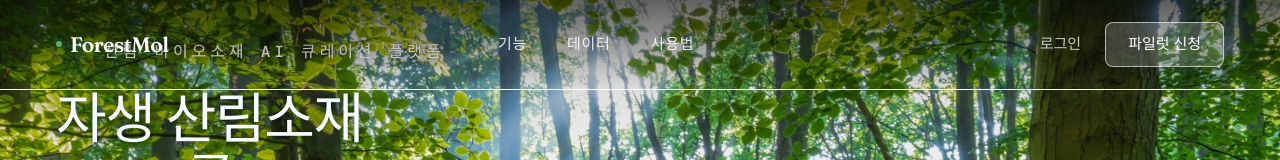
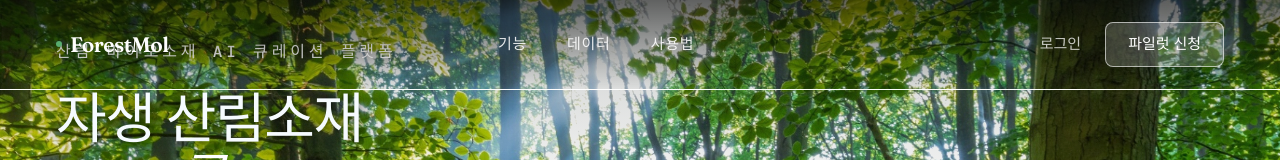
Before and after one commit to duskfjsjdk-web/forestmol, a Next.js app: page / in a window 1280 px wide. Shown: the top 160 px of the page. Built offline with nearby package versions, Linux system fonts and the light colour scheme; no server answers.

Commit message:
style: remove line and left-align eyebrow text

```diff
--- a/src/components/landing/Hero.tsx
+++ b/src/components/landing/Hero.tsx
@@ -91,8 +91,7 @@ export default function Hero() {
         <div className="space-y-6 max-w-[720px]">
 
           {/* Eyebrow */}
-          <div style={{ color: '#ffffff', opacity: 0.95, textShadow: '0 1px 8px rgba(0,0,0,0.6)' }} className="flex items-center gap-3 text-sm md:text-base tracking-[0.24em] uppercase font-dmmono font-medium">
-            <span className="w-[36px] h-[2px] bg-white/80"></span>
+          <div style={{ color: '#ffffff', opacity: 0.95, textShadow: '0 1px 8px rgba(0,0,0,0.6)' }} className="text-sm md:text-base tracking-[0.24em] uppercase font-dmmono font-medium text-left">
             <span>산림 바이오소재 AI 큐레이션 플랫폼</span>
           </div>
 
```
